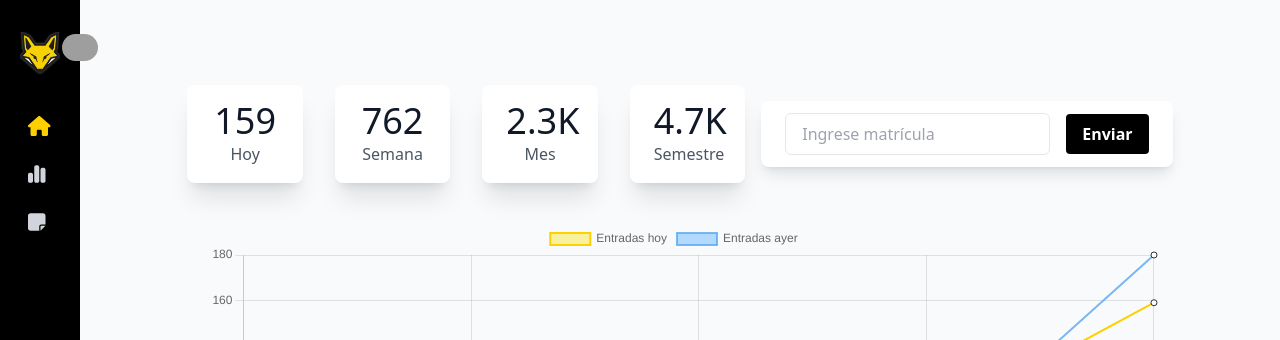
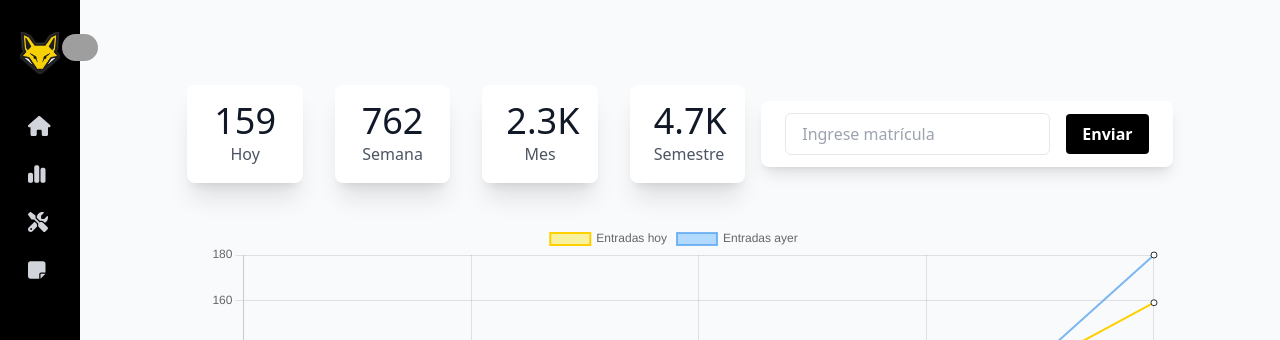
Before and after one commit to Luisvvargas/dashboard_cetysdb, a React (Vite) app in the folder dashboard_cetys/: page /Empleado in a window 1280 px wide. Shown: the top 340 px of the page. Built offline with nearby package versions, Linux system fonts and the light colour scheme; grey boxes are pictures that could not be loaded.

Commit message:
Agregue un boton extra al navbar para que los empleados tengan un apartade de herramientas

```diff
--- a/dashboard_cetys/src/Administradores/InicioAdmin.jsx
+++ b/dashboard_cetys/src/Administradores/InicioAdmin.jsx
@@ -1,9 +1,9 @@
-import { faArrowRightFromBracket, faChartSimple, faHouse, faNoteSticky } from '@fortawesome/free-solid-svg-icons';
+import { faArrowRightFromBracket, faChartSimple, faHouse, faNoteSticky, faScrewdriverWrench } from '@fortawesome/free-solid-svg-icons';
 import { FontAwesomeIcon } from '@fortawesome/react-fontawesome';
 import { useState } from "react";
 
 // Navegate
-import { useNavigate } from "react-router-dom"
+import { useNavigate } from "react-router-dom";
 
 // IMPORTS PARA GRAFICAS
 import { CategoryScale, Chart as ChartJS, Legend, LineElement, LinearScale, PointElement, Title, Tooltip } from 'chart.js';
@@ -26,8 +26,9 @@ const InicioAd = () => {
 
 
   const Menus = [
-    { title: "Inicio", src: <FontAwesomeIcon icon={faHouse} size="lg" style={{ color: "#FFD000" }} /> },
+    { title: "Inicio", src: <FontAwesomeIcon icon={faHouse} size="lg" /> },
     { title: "Ingresos", src: <FontAwesomeIcon icon={faChartSimple} size="lg" /> },
+    { title: "Tools", src: <FontAwesomeIcon icon={faScrewdriverWrench} size='lg'/> },
     { title: "Reportes", src: <FontAwesomeIcon icon={faNoteSticky} size="lg" /> },
   ];
 
@@ -37,18 +38,23 @@ const InicioAd = () => {
     switch (title) {
       case "Inicio":
         console.log("Inicio");
+        navigate("/Empleado")
         break;
       case "Ingresos":
         console.log("Ingresos");
-        navigate("Ingresos")
+        navigate("/Ingresos")
         break;
       case "Reportes":
-        navigate("Reportes")
+        navigate("/Reportes")
         console.log("Reportes");
+        break;
+      case "Tools":
+        navigate("/Tools")
+        console.log("Tools");
         break;
       case "Log Out":
         navigate("/")
-        console.log("Log Out");
+        console.log("/Log Out");
         break;
     }
   };
--- a/dashboard_cetys/src/App.jsx
+++ b/dashboard_cetys/src/App.jsx
@@ -22,7 +22,7 @@ function App() {
         <Route path='/welcome' element={<Welcome/>}/>
         <Route path='/reportes' element={<ReportesApp/>}/>
         <Route path='/ingresos' element={<IngresosApp/>}/>
-
+        <Route path='/Tools' element={<IngresosApp/>}/>
 
       </Routes>
     </BrowserRouter>
--- a/dashboard_cetys/src/Empleados/InicioEmpleados.jsx
+++ b/dashboard_cetys/src/Empleados/InicioEmpleados.jsx
@@ -1,4 +1,4 @@
-import { faArrowRightFromBracket, faChartSimple, faHouse, faNoteSticky } from '@fortawesome/free-solid-svg-icons';
+import { faArrowRightFromBracket, faChartSimple, faHouse, faNoteSticky, faScrewdriverWrench } from '@fortawesome/free-solid-svg-icons';
 import { FontAwesomeIcon } from '@fortawesome/react-fontawesome';
 import { useState } from "react";
 
@@ -25,8 +25,9 @@ const InicioEmp = () => {
   const [matricula, setMatricula] = useState('');
 
   const Menus = [
-    { title: "Inicio", src: <FontAwesomeIcon icon={faHouse} size="lg" style={{ color: "#FFD000" }} /> },
+    { title: "Inicio", src: <FontAwesomeIcon icon={faHouse} size="lg" /> },
     { title: "Ingresos", src: <FontAwesomeIcon icon={faChartSimple} size="lg" /> },
+    { title: "Tools", src: <FontAwesomeIcon icon={faScrewdriverWrench} size='lg'/> },
     { title: "Reportes", src: <FontAwesomeIcon icon={faNoteSticky} size="lg" /> },
   ];
 
@@ -36,6 +37,7 @@ const InicioEmp = () => {
     switch (title) {
       case "Inicio":
         console.log("Inicio");
+        navigate("/Empleado")
         break;
       case "Ingresos":
         console.log("Ingresos");
@@ -43,11 +45,15 @@ const InicioEmp = () => {
         break;
       case "Reportes":
         navigate("/Reportes")
-        console.log("/Reportes");
+        console.log("Reportes");
+        break;
+      case "Tools":
+        navigate("/Tools")
+        console.log("Tools");
         break;
       case "Log Out":
         navigate("/")
-        console.log("Log Out");
+        console.log("/Log Out");
         break;
     }
   };
--- /dev/null
+++ b/dashboard_cetys/src/Empleados/ToolsApp.jsx
@@ -0,0 +1,12 @@
+import NB from "../NavBar"
+import Tools from "./Tools"
+
+function ReportesApp(){
+    return(
+        <div className="flex">
+            <NB></NB>
+            <Tools></Tools>
+        </div>
+    )
+}
+export default ReportesApp;
--- a/dashboard_cetys/src/NavBar.jsx
+++ b/dashboard_cetys/src/NavBar.jsx
@@ -1,11 +1,9 @@
-import { faArrowRightFromBracket, faChartSimple, faHouse, faNoteSticky } from '@fortawesome/free-solid-svg-icons';
+import { faArrowRightFromBracket, faChartSimple, faHouse, faNoteSticky, faScrewdriverWrench } from '@fortawesome/free-solid-svg-icons';
 import { FontAwesomeIcon } from '@fortawesome/react-fontawesome';
 import { useState } from "react";
 
 // Navegate
 import { useNavigate } from "react-router-dom";
-
-
 
 const NB = () => {
   const navigate = useNavigate();
@@ -15,6 +13,7 @@ const NB = () => {
   const Menus = [
     { title: "Inicio", src: <FontAwesomeIcon icon={faHouse} size="lg" /> },
     { title: "Ingresos", src: <FontAwesomeIcon icon={faChartSimple} size="lg" /> },
+    { title: "Tools", src: <FontAwesomeIcon icon={faScrewdriverWrench} size='lg'/> },
     { title: "Reportes", src: <FontAwesomeIcon icon={faNoteSticky} size="lg" /> },
   ];
 
@@ -33,6 +32,10 @@ const NB = () => {
       case "Reportes":
         navigate("/Reportes")
         console.log("Reportes");
+        break;
+      case "Tools":
+        navigate("/Tools")
+        console.log("Tools");
         break;
       case "Log Out":
         navigate("/")
```
Also changed, not shown: dashboard_cetys/src/Empleados/Tools.jsx (added).
